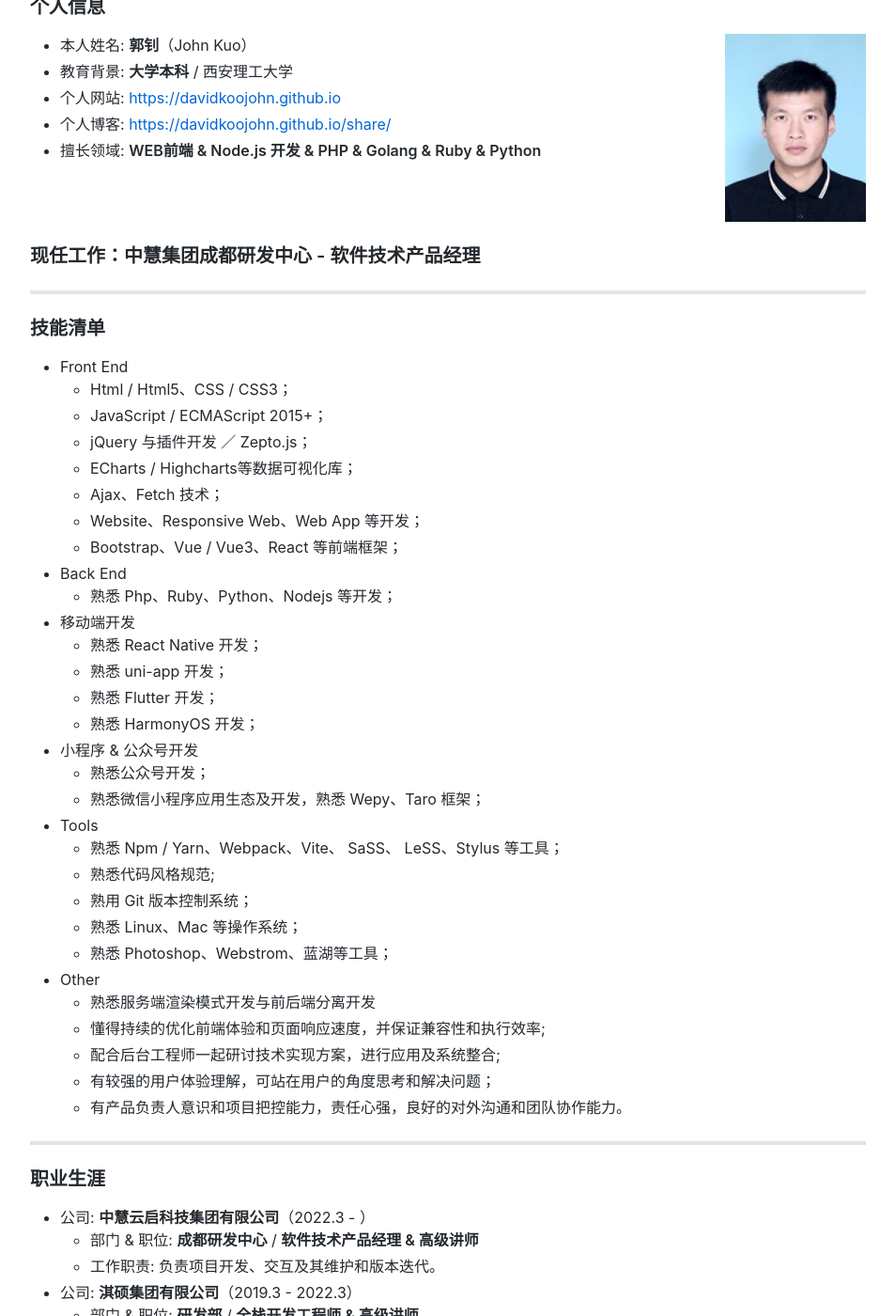
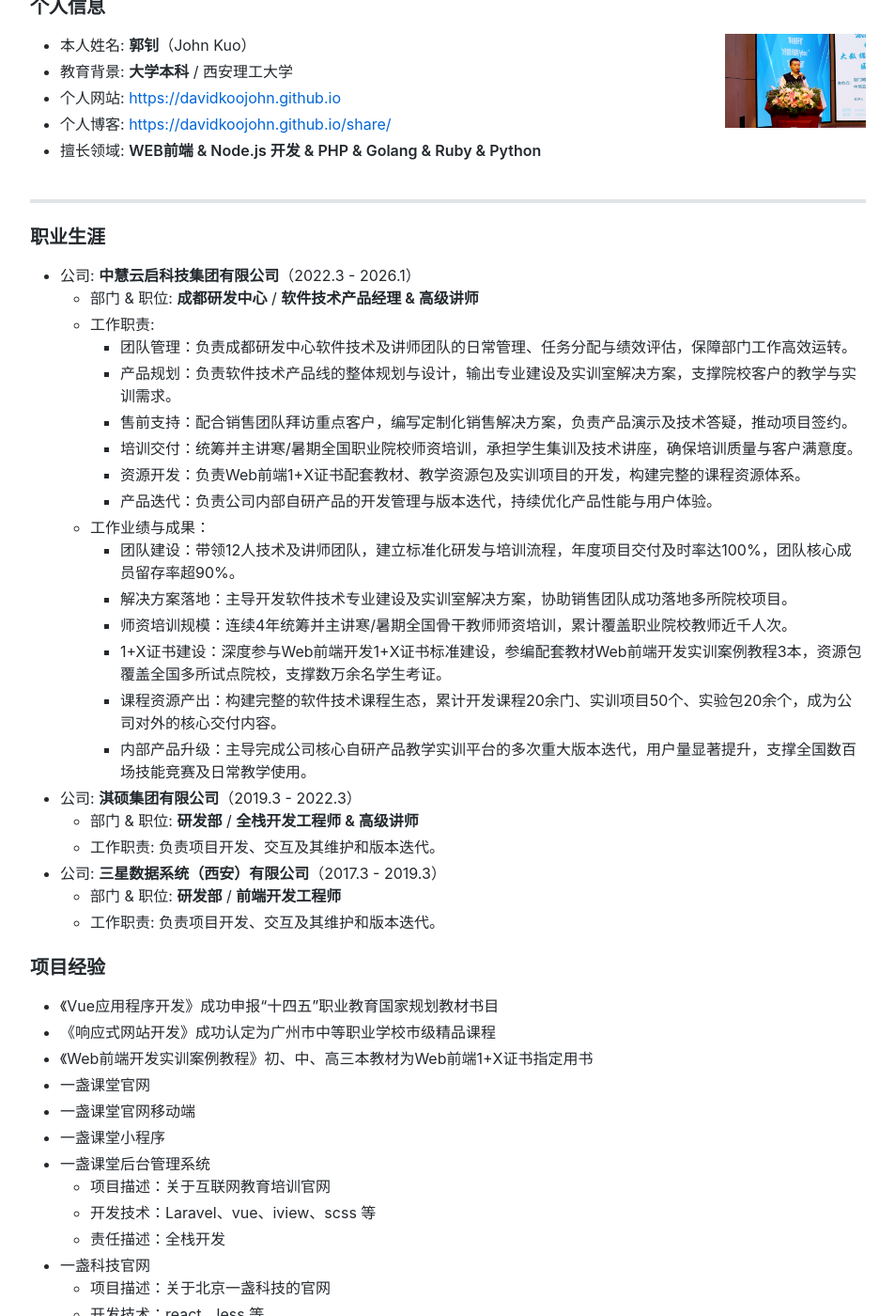
Before and after one commit to davidkoojohn/davidkoojohn.github.io, a Jekyll site: the page built from resume.md, in a window 1280 px wide and 1400 px high, scrolled down 370 px. Shown: the whole window at 94% size, without its empty margins (163-1116 px from the left). Built offline with Jekyll 4.4.1, drawn with Linux system fonts in a browser that asks for light colours; comment, search, counter and statistics services are not loaded; some of the changed text lies outside the part shown.

Commit message:
update resumed.md

```diff
--- a/_layouts/resume.html
+++ b/_layouts/resume.html
@@ -115,7 +115,7 @@ layout: empty
   <div class="info">
     <div class="avatar">
       <a href="/">
-        <img src="/assets/images/johnkuo.jpeg">
+        <img src="/assets/images/202401.png">
       </a>
     </div>
     <div class="info-content">
--- a/resume.md
+++ b/resume.md
@@ -19,54 +19,92 @@ title: Resume
 </style>
 
 [comment]: <> (### 期望工作: WEB开发工程师)
-### 现任工作：中慧集团成都研发中心 - 软件技术产品经理
 
----
+[comment]: <> (### 现任工作：中慧集团成都研发中心 - 软件技术产品经理)
 
-### 技能清单
+[comment]: <> (---)
 
-* Front End
-    * Html / Html5、CSS / CSS3；
-    * JavaScript / ECMAScript 2015+；
-    * jQuery 与插件开发 ／ Zepto.js；
-    * ECharts / Highcharts等数据可视化库；
-    * Ajax、Fetch 技术；
-    * Website、Responsive Web、Web App 等开发；
-    * Bootstrap、Vue / Vue3、React 等前端框架；
+[comment]: <> (### 技能清单)
 
-* Back End
-    * 熟悉 Php、Ruby、Python、Nodejs 等开发；
+[comment]: <> (* Front End)
 
-* 移动端开发
-    * 熟悉 React Native 开发；
-    * 熟悉 uni-app 开发；
-    * 熟悉 Flutter 开发；
-    * 熟悉 HarmonyOS 开发；
+[comment]: <> (    * Html / Html5、CSS / CSS3；)
 
-* 小程序 & 公众号开发
-    * 熟悉公众号开发；
-    * 熟悉微信小程序应用生态及开发，熟悉 Wepy、Taro 框架；
+[comment]: <> (    * JavaScript / ECMAScript 2015+；)
 
-* Tools
-    * 熟悉 Npm / Yarn、Webpack、Vite、 SaSS、 LeSS、Stylus 等工具；
-    * 熟悉代码风格规范;
-    * 熟用 Git 版本控制系统；
-    * 熟悉 Linux、Mac 等操作系统；
-    * 熟悉 Photoshop、Webstrom、蓝湖等工具；
+[comment]: <> (    * jQuery 与插件开发 ／ Zepto.js；)
 
-* Other
-    * 熟悉服务端渲染模式开发与前后端分离开发
-    * 懂得持续的优化前端体验和页面响应速度，并保证兼容性和执行效率;
-    * 配合后台工程师一起研讨技术实现方案，进行应用及系统整合;
-    * 有较强的用户体验理解，可站在用户的角度思考和解决问题；
-    * 有产品负责人意识和项目把控能力，责任心强，良好的对外沟通和团队协作能力。
+[comment]: <> (    * ECharts / Highcharts等数据可视化库；)
+
+[comment]: <> (    * Ajax、Fetch 技术；)
+
+[comment]: <> (    * Website、Responsive Web、Web App 等开发；)
+
+[comment]: <> (    * Bootstrap、Vue / Vue3、React 等前端框架；)
+
+[comment]: <> (* Back End)
+
+[comment]: <> (    * 熟悉 Php、Ruby、Python、Nodejs 等开发；)
+
+[comment]: <> (* 移动端开发)
+
+[comment]: <> (    * 熟悉 React Native 开发；)
+
+[comment]: <> (    * 熟悉 uni-app 开发；)
+
+[comment]: <> (    * 熟悉 Flutter 开发；)
+
+[comment]: <> (    * 熟悉 HarmonyOS 开发； )
+
+[comment]: <> (* 小程序 & 公众号开发)
+
+[comment]: <> (    * 熟悉公众号开发；)
+
+[comment]: <> (    * 熟悉微信小程序应用生态及开发，熟悉 Wepy、Taro 框架；)
+
+[comment]: <> (* Tools)
+
+[comment]: <> (    * 熟悉 Npm / Yarn、Webpack、Vite、 SaSS、 LeSS、Stylus 等工具；)
+
+[comment]: <> (    * 熟悉代码风格规范;)
+
+[comment]: <> (    * 熟用 Git 版本控制系统；)
+
+[comment]: <> (    * 熟悉 Linux、Mac 等操作系统；)
+
+[comment]: <> (    * 熟悉 Photoshop、Webstrom、蓝湖等工具；)
+
+[comment]: <> (* Other)
+
+[comment]: <> (    * 熟悉服务端渲染模式开发与前后端分离开发)
+
+[comment]: <> (    * 懂得持续的优化前端体验和页面响应速度，并保证兼容性和执行效率;)
+
+[comment]: <> (    * 配合后台工程师一起研讨技术实现方案，进行应用及系统整合;)
+
+[comment]: <> (    * 有较强的用户体验理解，可站在用户的角度思考和解决问题；)
+
+[comment]: <> (    * 有产品负责人意识和项目把控能力，责任心强，良好的对外沟通和团队协作能力。)
 
 ---
 ### 职业生涯
 
-* 公司: **中慧云启科技集团有限公司**（2022.3 - ）
+* 公司: **中慧云启科技集团有限公司**（2022.3 - 2026.1）
     * 部门 & 职位: **成都研发中心** / **软件技术产品经理 & 高级讲师**
-    * 工作职责: 负责项目开发、交互及其维护和版本迭代。
+    * 工作职责:
+        * 团队管理：负责成都研发中心软件技术及讲师团队的日常管理、任务分配与绩效评估，保障部门工作高效运转。
+        * 产品规划：负责软件技术产品线的整体规划与设计，输出专业建设及实训室解决方案，支撑院校客户的教学与实训需求。
+        * 售前支持：配合销售团队拜访重点客户，编写定制化销售解决方案，负责产品演示及技术答疑，推动项目签约。
+        * 培训交付：统筹并主讲寒/暑期全国职业院校师资培训，承担学生集训及技术讲座，确保培训质量与客户满意度。
+        * 资源开发：负责Web前端1+X证书配套教材、教学资源包及实训项目的开发，构建完整的课程资源体系。
+        * 产品迭代：负责公司内部自研产品的开发管理与版本迭代，持续优化产品性能与用户体验。
+    * 工作业绩与成果：
+        * 团队建设：带领12人技术及讲师团队，建立标准化研发与培训流程，年度项目交付及时率达100%，团队核心成员留存率超90%。
+        * 解决方案落地：主导开发软件技术专业建设及实训室解决方案，协助销售团队成功落地多所院校项目。
+        * 师资培训规模：连续4年统筹并主讲寒/暑期全国骨干教师师资培训，累计覆盖职业院校教师近千人次。
+        * 1+X证书建设：深度参与Web前端开发1+X证书标准建设，参编配套教材Web前端开发实训案例教程3本，资源包覆盖全国多所试点院校，支撑数万余名学生考证。
+        * 课程资源产出：构建完整的软件技术课程生态，累计开发课程20余门、实训项目50个、实验包20余个，成为公司对外的核心交付内容。
+        * 内部产品升级：主导完成公司核心自研产品教学实训平台的多次重大版本迭代，用户量显著提升，支撑全国数百场技能竞赛及日常教学使用。
 
 * 公司: **淇硕集团有限公司**（2019.3 - 2022.3）
     * 部门 & 职位: **研发部** / **全栈开发工程师 & 高级讲师**
@@ -76,14 +114,11 @@ title: Resume
     * 部门 & 职位: **研发部** / **前端开发工程师**
     * 工作职责: 负责项目开发、交互及其维护和版本迭代。
 
-[comment]: <> (* 公司: **西安旗讯网络服务有限公司**（2016.7 - 2018.3）)
-
-[comment]: <> (    * 部门 & 职位: **技术部** / **开发工程师** & **项目负责人**)
-
-[comment]: <> (    * 工作职责: 负责项目开发、交互及其维护和版本迭代；并且负责项目管理任务验收回归测试等；还有产品需求分析、改进，以致力于提高用户体验。)
-
 ### 项目经验
 
+* 《Vue应用程序开发》成功申报“十四五”职业教育国家规划教材书目
+* 《响应式网站开发》成功认定为广州市中等职业学校市级精品课程
+* 《Web前端开发实训案例教程》初、中、高三本教材为Web前端1+X证书指定用书
 * 一盏课堂官网
 * 一盏课堂官网移动端
 * 一盏课堂小程序
@@ -117,41 +152,10 @@ title: Resume
   * 责任描述：前端开发
 
 * EXIN国际信息科学考试学会官网
-* EXIN国际信息科学考试学会 `小程序`
+* EXIN国际信息科学考试学会小程序
   * 项目描述：EXIN国际信息科学考试学会在线答题系统
   * 开发技术：Laravel、LeanCloud、Wepy 等
   * 责任描述：全栈开发
-
-
-[comment]: <> (* 旗讯看车)
-
-[comment]: <> (* 旗讯看车商家版)
-
-[comment]: <> (* 旗讯看车-微信端)
-
-[comment]: <> (* 旗讯看车+ `小程序`)
-
-[comment]: <> (  * 项目描述: 汽车互联网综合服务平台，主要有试驾商城和车商城两大业务，还有车资讯等为以为车主服务为核心的综合服务。)
-
-[comment]: <> (  * 开发技术：ruby on rails、jquery、scss、Bootstrap、Echarts、小程序 weui，ES6 等)
-
-[comment]: <> (  * 责任描述：负责开发 & 项目管理)
-
-[comment]: <> (* 众享车贷)
-
-[comment]: <> (  * 项目描述：以汽车互联网切入的汽车金融平台，主要有快金融和众理财两大金融产品)
-
-[comment]: <> (  * 开发技术：ruby on rails、jquery、scss、Bootstrap、Echarts 等)
-
-[comment]: <> (  * 责任描述：前端开发 & 后端开发)
-
-[comment]: <> (* 花生财税)
-
-[comment]: <> (  * 项目描述：提供注册公司，代理记账，资质代办，知识产权，公司法务等服务的互联网咨询服务平台。)
-
-[comment]: <> (  * 开发技术：React、Ant-design、Less、webpack、nodejs 等)
-
-[comment]: <> (  * 责任描述：负责项目独立开发)
 
 ---
 
@@ -165,24 +169,36 @@ title: Resume
 
 感谢您花时间阅读我的简历，期待能有机会和您共事！
 
----
+[comment]: <> (---)
 
-<div class="website-item">
-  <a href="https://davidkoojohn.github.io">
-    个人网站链接: https://davidkoojohn.github.io
-  </a>
-</div>
+[comment]: <> (<div class="website-item">)
 
-<div class="website-item">
-  <a href="https://davidkoojohn.github.io/share/">
-    个人博客链接: https://davidkoojohn.github.io/share/
-  </a>
-</div>
+[comment]: <> (  <a href="https://davidkoojohn.github.io">)
 
-<div class="website-item">
-  <a href="https://davidkoojohn.github.io/resume">
-    简历Markdown版链接: https://davidkoojohn.github.io/resume
-  </a>
-</div>
+[comment]: <> (    个人网站链接: https://davidkoojohn.github.io)
+
+[comment]: <> (  </a>)
+
+[comment]: <> (</div>)
+
+[comment]: <> (<div class="website-item">)
+
+[comment]: <> (  <a href="https://davidkoojohn.github.io/share/">)
+
+[comment]: <> (    个人博客链接: https://davidkoojohn.github.io/share/)
+
+[comment]: <> (  </a>)
+
+[comment]: <> (</div>)
+
+[comment]: <> (<div class="website-item">)
+
+[comment]: <> (  <a href="https://davidkoojohn.github.io/resume">)
+
+[comment]: <> (    简历Markdown版链接: https://davidkoojohn.github.io/resume)
+
+[comment]: <> (  </a>)
+
+[comment]: <> (</div>)
 
 [comment]: <> (*[简历PDF版链接: https://davidkoojohn.github.io/preview-pdf-resume]&#40;https://davidkoojohn.github.io/preview-pdf-resume&#41;*)
```
Also changed, not shown: other parts of _layouts/resume.html (+1 -1 lines), assets/images/202401.png (added).
